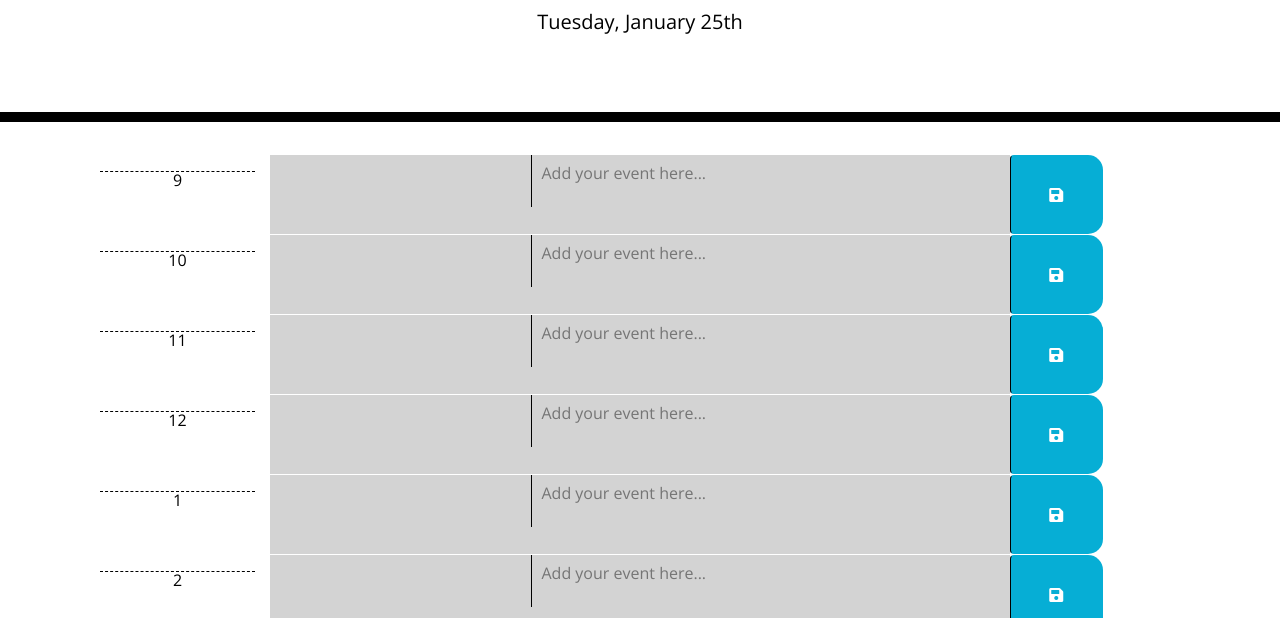
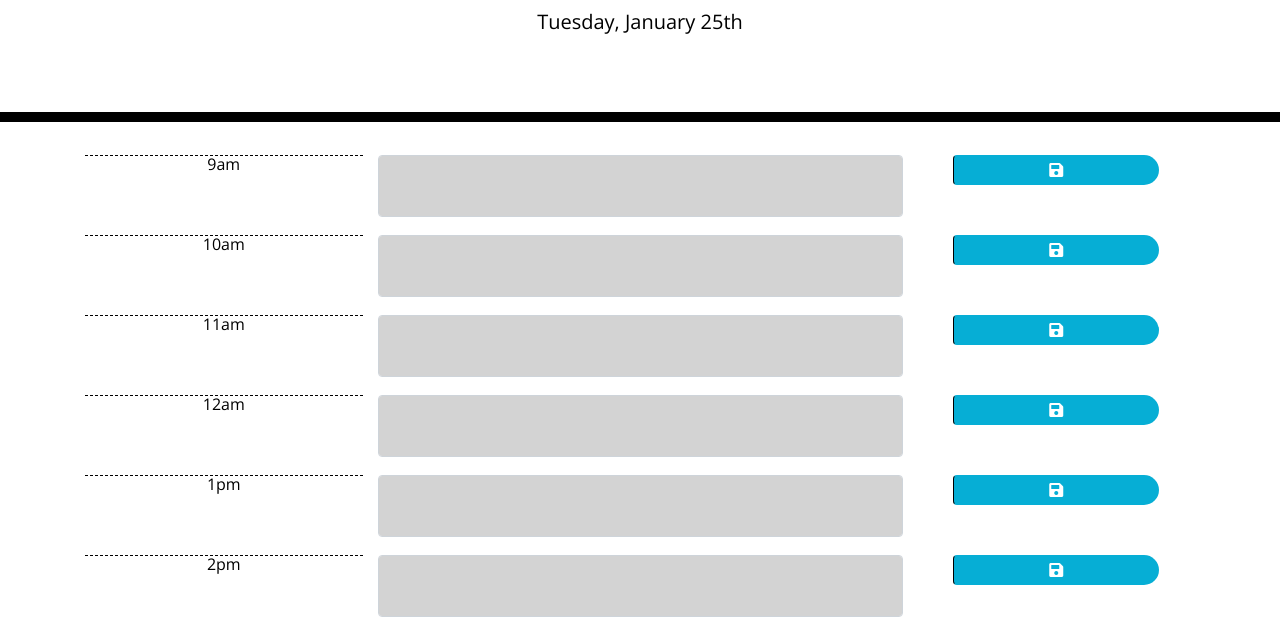
Before and after one commit to CSeddon01/Work_Day_Scheduler, a plain HTML site: page index.html in a window 1280 px wide. Shown: the part 182-800 px from the top of the page. Drawn offline with nearby package versions, Linux system fonts and the light colour scheme.

Commit message:
added time color changes and notes

```diff
--- a/assets/js/script.js
+++ b/assets/js/script.js
@@ -1,60 +1,70 @@
+// Get Document and set time
+$(document).ready(function () {
+  var now = moment().format("dddd, MMMM Do");
+  var time = moment().format("HH");
+  $("#currentDay").append(now);
 
+  // Add array for addEvent on the scheduler
+  var addEvent = ["", "", "", "", "", "", "", ""];
+  // Access container div from HTML
+  var container = $(".container");
 
+  //    Set up local.storage and save per event added to scheduler
+  if (localStorage.getItem("addEvent")) {
+    addEvent = JSON.parse(localStorage.getItem("addEvent"));
+  }
+  function save(event) {
+    var id = event.target.id;
+    var text = $("#" + id + "textarea").val();
+    addEvent[id] = text;
+    localStorage.setItem("addEvent", JSON.stringify(addEvent));
+  }
 
-function getLocalStorage(key) {
-    let value = localStorage.getItem(key);
-    if (value) {
-        $(`#text${key}`).text(value);
-    }
-}
-
-
-$( document ).ready(function() {
-    // Display date in this format: thursday, September 15th
-    $("#currentDay").text(moment().format("dddd, MMMM Do"));
-    for (let i = 9; i < 18; i++) {
-
-    // Create the col/rows
-        var row = $(`<div data-time=${i} id='${i}' class="row time-block">`);
-        var col1 = $('<div class="col-sm-2"> <p class="hour">' + setHours(i) + '</p>');
-        var col2 = $(`<div class="col-sm-8 past description"><textarea id=text${i}  placeholder="Add your event here..."></textarea>`);
-        var col3 = $(`<button class="btn saveBtn col-md-1" id=${i}><i class="fas fa-save"></i></button>`)
-        row.append(col1);
-        row.append(col2);
-        row.append(col3);
-        $(".container").append(row);
-
-        getLocalStorage(i);
+  //   Change colors depending on time of day
+  for (var i = 0; i < 8; i++) {
+    var colors;
+    if (time == i + 9) {
+      colors = "present";
+    } else if (time < i + 9) {
+      colors = "future";
+    } else {
+      colors = "past";
     }
 
-    function setHours(hours) {
-        hours = ((hours + 11) % 12 + 1);
-        return hours;
-        // var ampm = hours >= 12 ? 'pm' : 'am';
-        // hours = hours % 8;
-        // hours = hours ? hours : 8;
-        // return hours + ampm;
+    //   Have time show AM/PM
+    function timeAMPM(hour) {
+      if (hour > 12) {
+        var timeText = hour - 12;
+        return timeText + "pm";
+      } else {
+        return hour + "am";
+      }
     }
-setHours();
 
-function textColors(){
-    var currentTime = new Date().getHours();
-    for (var i = 9; i < 18; i++) {
-     if ($(`#${i}`).data("time") == currentTime){
-        $(`#text${i}`).addClass("present");
-    } else if (currentTime < $(`#${i}`).data("time")) {
-        $(`#text${i}`).addClass( "future");
-    }
-}
-}
+    //   Create Rows and Columms
+    var rowDiv = $('<div class="row time-block"/>');
 
-setInterval(function() {
-textColors();
-}, 1000);
+    var col1 = $('<div class="col hour"></div>');
+    col1.text(timeAMPM(i + 9));
 
-var saveBtn = $('.saveBtn');
-saveBtn.on('click', function(){
-let eventId = $(this).attr('id');
-let eventText = $(this).parent().siblings().children('.description').val();
-localStorage.setItem(eventId, eventText);
-});});
+    var col2 = $('<div class="col-6"></div>');
+    var textarea = $('<textarea class="form-control textarea"></textarea>');
+    textarea.attr("id", i + "textarea");
+    textarea.val(addEvent[i]);
+    textarea.addClass(colors);
+    col2.append(textarea);
+
+    var col3 = $('<div class="col"></div>');
+    var saveButton = $(
+      '<button type="button" class="btn col-md-10 saveBtn fas fa-save"></button'
+    );
+    saveButton.attr("id", i);
+    saveButton.click(function (event) {
+      save(event);
+    });
+    col3.append(saveButton);
+
+    container.append(rowDiv);
+    rowDiv.append(col1, col2, col3);
+  }
+});
```
Also changed, not shown: index.html (+0 -6 lines).
